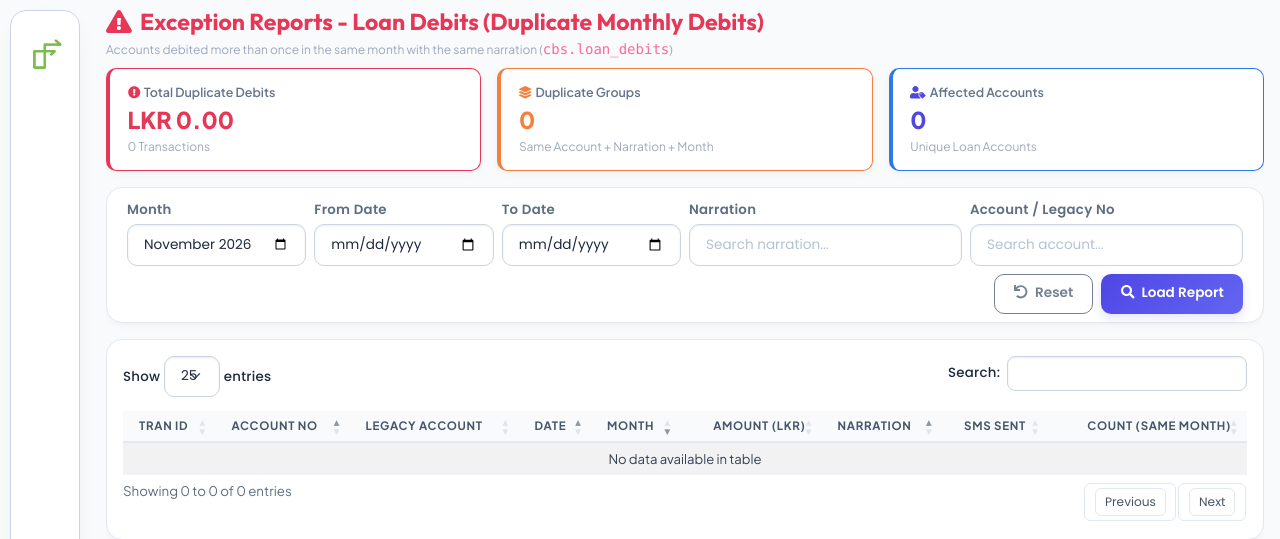
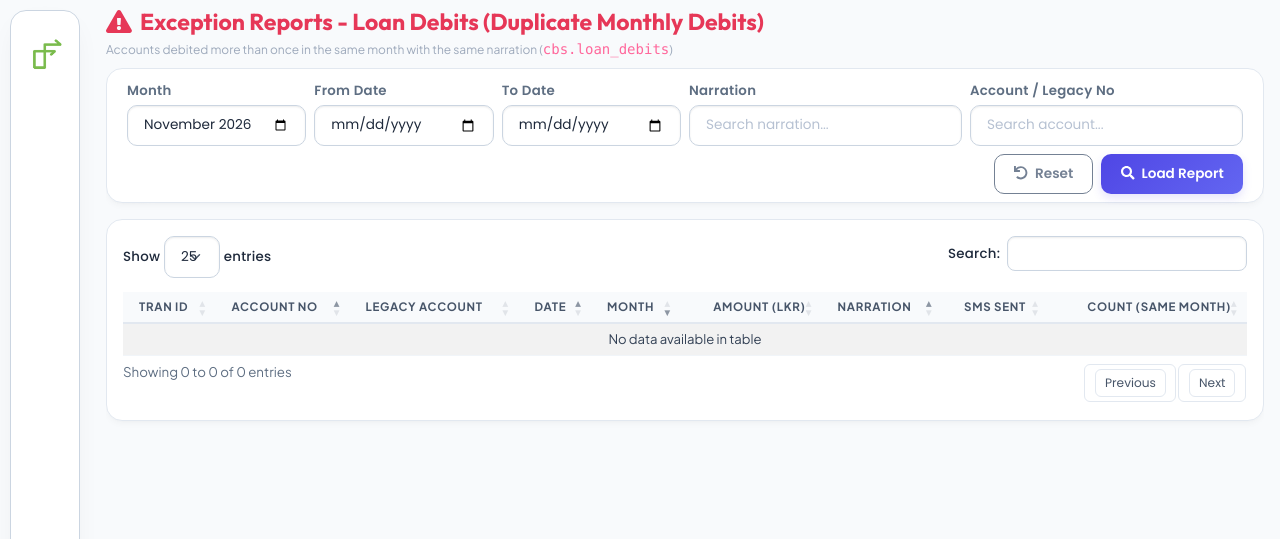
Before and after one commit to STEVENx101/device-portal-git, a Java web app: template src/main/webapp/WEB-INF/jsp/loan-debits-exception.jsp in a window 1280 px wide. Shown: the top 539 px of the page. Run offline with Spring Boot 4, a stand-in JSP engine, Linux system fonts and the light colour scheme; the template is opened without the code that fills it, so the values that code supplies are empty; some libraries are stand-ins or nearby versions.

Commit message:
Remove KPI cards from Loan Debits Exception report

```diff
--- a/src/main/webapp/WEB-INF/jsp/loan-debits-exception.jsp
+++ b/src/main/webapp/WEB-INF/jsp/loan-debits-exception.jsp
@@ -52,24 +52,6 @@
                 box-shadow: 0 4px 12px rgba(16, 185, 129, 0.2) !important;
                 color: #ffffff !important;
             }
-            .kpi-card {
-                background: #ffffff;
-                border-radius: 10px;
-                padding: 0.9rem 1.1rem;
-                box-shadow: 0 2px 8px rgba(15, 23, 42, 0.04);
-                border: 1px solid rgba(226, 232, 240, 0.8);
-            }
-            .kpi-title {
-                font-size: 0.78rem;
-                font-weight: 600;
-                color: #64748b;
-                margin-bottom: 0.25rem;
-            }
-            .kpi-value {
-                font-size: 1.45rem;
-                font-weight: 800;
-                line-height: 1.2;
-            }
             #tableLoanDebitsException tbody tr {
                 cursor: pointer;
             }
@@ -94,31 +76,6 @@
                         <div>
                             <h4 class="mb-0 text-danger"><i class="fas fa-exclamation-triangle me-2"></i>Exception Reports - Loan Debits (Duplicate Monthly Debits)</h4>
                             <small class="text-muted">Accounts debited more than once in the same month with the same narration (<code>cbs.loan_debits</code>)</small>
-                        </div>
-                    </div>
-
-                    <!-- KPI Summary Cards -->
-                    <div class="row row-cols-1 row-cols-sm-3 g-3 mb-3">
-                        <div class="col">
-                            <div class="kpi-card border-start border-4 border-danger">
-                                <div class="kpi-title"><i class="fas fa-exclamation-circle me-1 text-danger"></i>Total Duplicate Debits</div>
-                                <div class="kpi-value text-danger" id="kpiTotalAmount">LKR 0.00</div>
-                                <div class="small text-muted mt-1" id="kpiTotalCount">0 Transactions</div>
-                            </div>
-                        </div>
-                        <div class="col">
-                            <div class="kpi-card border-start border-4 border-warning">
-                                <div class="kpi-title"><i class="fas fa-layer-group me-1 text-warning"></i>Duplicate Groups</div>
-                                <div class="kpi-value text-warning" id="kpiDuplicateGroups">0</div>
-                                <div class="small text-muted mt-1">Same Account + Narration + Month</div>
-                            </div>
-                        </div>
-                        <div class="col">
-                            <div class="kpi-card border-start border-4 border-primary">
-                                <div class="kpi-title"><i class="fas fa-user-tag me-1 text-primary"></i>Affected Accounts</div>
-                                <div class="kpi-value text-primary" id="kpiAffectedAccounts">0</div>
-                                <div class="small text-muted mt-1">Unique Loan Accounts</div>
-                            </div>
                         </div>
                     </div>
 
@@ -231,12 +188,6 @@
                     contentType: 'application/json',
                     data: JSON.stringify(filters),
                     success: function(res) {
-                        const kpis = res.kpis || {};
-                        $('#kpiTotalAmount').text('LKR ' + formatNumber(kpis.totalAmount || 0));
-                        $('#kpiTotalCount').text(Number(kpis.totalCount || 0).toLocaleString() + ' Transactions');
-                        $('#kpiDuplicateGroups').text(Number(kpis.duplicateGroups || 0).toLocaleString());
-                        $('#kpiAffectedAccounts').text(Number(kpis.affectedAccounts || 0).toLocaleString());
-
                         const rows = res.rows || [];
                         if (dtReport) {
                             dtReport.clear().rows.add(rows).draw();
```
